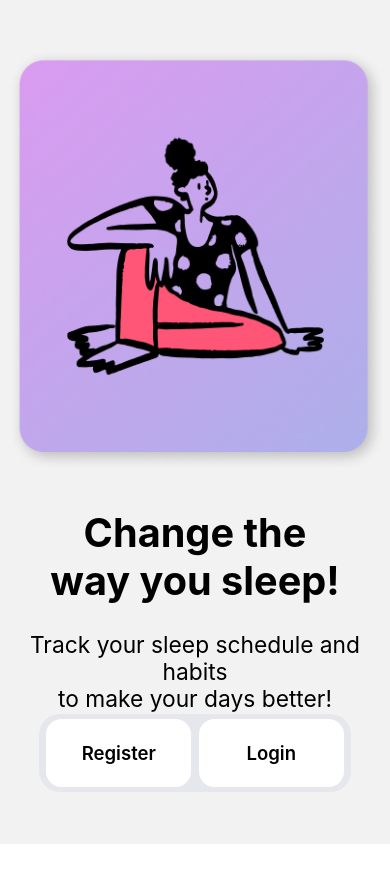
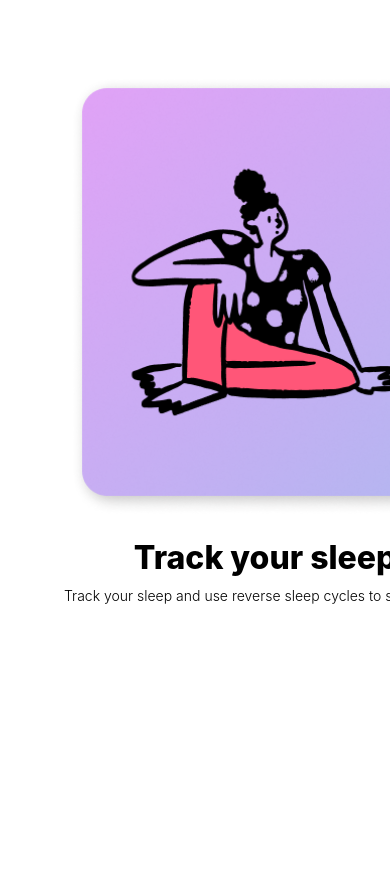
Before and after one commit to nite-app/nite-mobile, a React Native app: screen /Onboarding in a window 390 px wide. Shown: the top 882 px of the page. Before the commit the page ends 844 px from the top, so only its background shows below. Built offline with nearby package versions, Linux system fonts and the light colour scheme.

Commit message:
crash test

```diff
--- a/App.js
+++ b/App.js
@@ -6,6 +6,7 @@ import LoginScreen from "./screens/LoginScreen";
 import RegisterScreen from "./screens/RegisterScreen";
 import HomeScreen from "./screens/HomeScreen";
 import StartPage from "./screens/StartPage";
+import Onboarding from "./components/Onboarding";
 
 const Stack = createNativeStackNavigator();
 
@@ -13,6 +14,11 @@ export default function App() {
   return (
     <NavigationContainer>
       <Stack.Navigator>
+        <Stack.Screen
+          name="Onboarding"
+          component={Onboarding}
+          options={{ headerShown: false }}
+        ></Stack.Screen>
         <Stack.Screen
           name="StartPage"
           component={StartPage}
--- /dev/null
+++ b/components/Onboarding.js
@@ -0,0 +1,28 @@
+import { StyleSheet, Text, View, FlatList, ScrollView } from "react-native";
+import React, { useState, useRef } from "react";
+import slides from "../slides";
+import OnboardingItem from "./OnboardingItem";
+
+const Onboarding = () => {
+  return (
+    <View style={styles.container}>
+      <FlatList
+        data={slides}
+        renderItem={({ item }) => <OnboardingItem item={item} />}
+        horizontal={true}
+        showsVerticalScrollIndicator={false}
+        showsHorizontalScrollIndicator={false}
+        pagingEnabled
+        keyExtractor={(item) => item.id}
+      />
+    </View>
+  );
+};
+
+export default Onboarding;
+
+const styles = StyleSheet.create({
+  container: {
+    backgroundColor: "#fff",
+  },
+});
--- /dev/null
+++ b/components/OnboardingItem.js
@@ -0,0 +1,53 @@
+import {
+  StyleSheet,
+  Text,
+  View,
+  Image,
+  useWindowDimensions,
+} from "react-native";
+import React from "react";
+
+const OnboardingItem = ({ item }) => {
+  const { width } = useWindowDimensions();
+
+  return (
+    <View style={styles.container}>
+      <Image
+        source={item.Image}
+        style={[styles.img, { width, resizeMode: "contain", marginTop: "10%" }]}
+      />
+      <View style={styles.content}>
+        <Text style={styles.title}>{item.title}</Text>
+        <Text style={styles.description}>{item.description}</Text>
+      </View>
+    </View>
+  );
+};
+
+export default OnboardingItem;
+
+const styles = StyleSheet.create({
+  container: {
+    flex: 1,
+    justifyContent: "center",
+    alignItems: "center",
+  },
+  img: {
+    flex: 0.8,
+    justifyContent: "center",
+  },
+  content: {
+    flex: 0.3,
+  },
+  title: {
+    fontWeight: "800",
+    marginBottom: 10,
+    textAlign: "center",
+    fontSize: 32,
+  },
+  description: {
+    fontWeight: "300",
+    textAlign: "center",
+    paddingHorizontal: 64,
+  },
+});
--- /dev/null
+++ b/slides.js
@@ -0,0 +1,22 @@
+export default [
+  {
+    id: 1,
+    title: "Track your sleep",
+    description:
+      "Track your sleep and use reverse sleep cycles to sleep better!",
+    Image: require("./assets/img/StartImg.png"),
+  },
+  {
+    id: 2,
+    title: "Complete your habits",
+    description: "Struggle to complete your daily habits, we will help you!",
+    Image: require("./assets/img/OnHabits.png"),
+  },
+  {
+    id: 3,
+    title: "Your own personal space",
+    description:
+      "Data is yours, without exceptions. This is your safe place to improve!",
+    Image: require("./assets/img/OnSecurity.png"),
+  },
+];
```
Also changed, not shown: assets/img/OnHabits.png (added), assets/img/OnSecurity.png (added).
